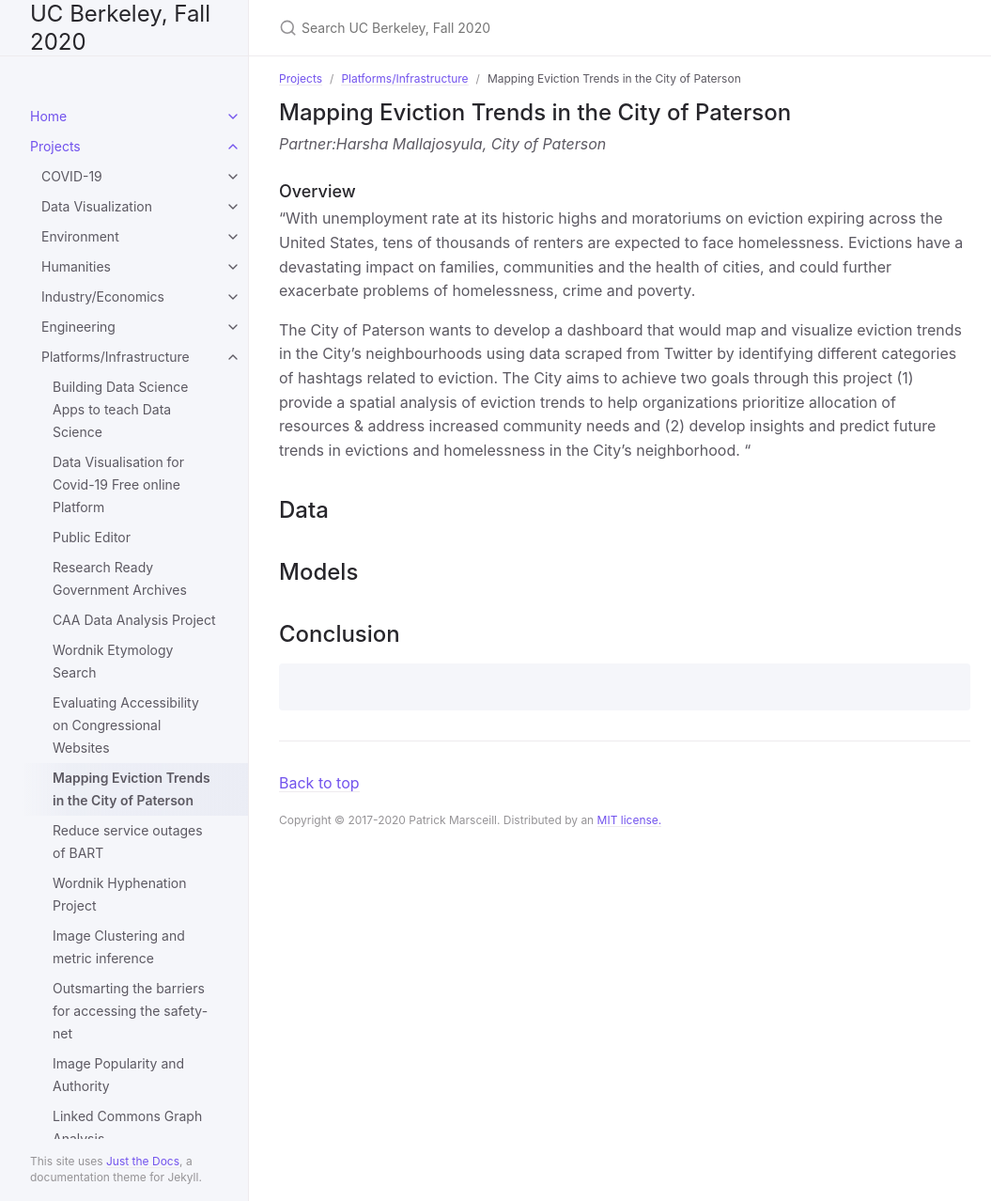
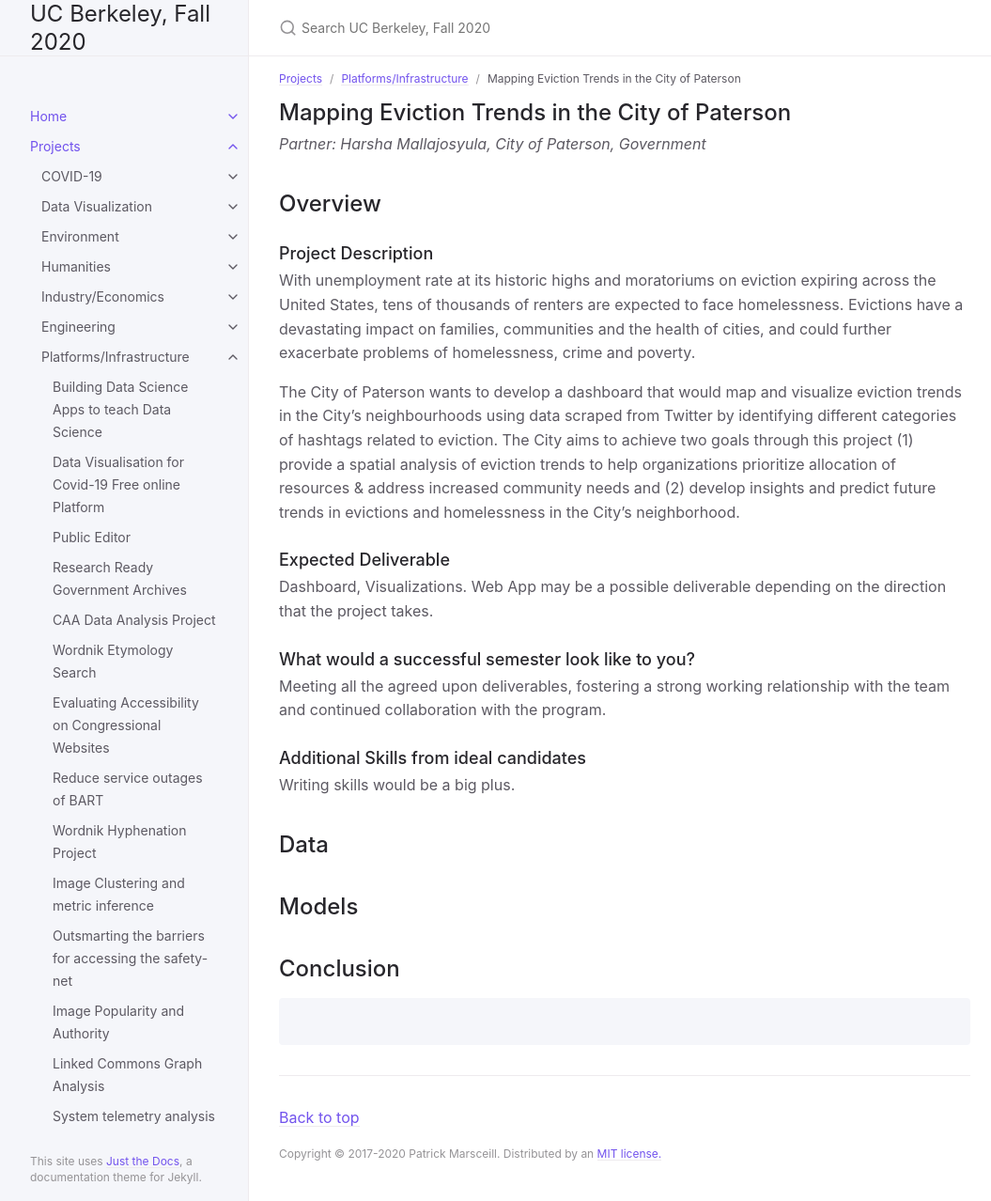
Before and after one commit to DS-Discovery/ds-discovery.github.io, a Jekyll site: the page built from Projects/Platforms:Infrastructure/Mapping Eviction Trends in the City of Paterson.md, in a window 1280 px wide and 1278 px high. Shown: the whole window at 94% size, without its empty margins (107-1162 px from the left). Built offline with Jekyll 4.4.1, drawn with Linux system fonts in a browser that asks for light colours; some of the changed text lies outside the part shown.

Commit message:
Update Mapping Eviction Trends in the City of Paterson.md

```diff
--- a/Projects/Platforms:Infrastructure/Mapping Eviction Trends in the City of Paterson.md
+++ b/Projects/Platforms:Infrastructure/Mapping Eviction Trends in the City of Paterson.md
@@ -3,18 +3,24 @@ layout: page
 title: Mapping Eviction Trends in the City of Paterson
 parent: Platforms/Infrastructure
 grand_parent: Projects
-nav_order: 2
+nav_order: 6
 ---
 
 
 ## Mapping Eviction Trends in the City of Paterson
-*Partner:Harsha Mallajosyula, City of Paterson*
+*Partner: Harsha Mallajosyula, City of Paterson, Government*
 
-### Overview
+## Overview
+### Project Description
+With unemployment rate at its historic highs and moratoriums on eviction expiring across the United States, tens of thousands of renters are expected to face homelessness. Evictions have a devastating impact on families, communities and the health of cities, and could further exacerbate problems of homelessness, crime and poverty.
 
-"With unemployment rate at its historic highs and moratoriums on eviction expiring across the United States, tens of thousands of renters are expected to face homelessness. Evictions have a devastating impact on families, communities and the health of cities, and could further exacerbate problems of homelessness, crime and poverty.
-
-The City of Paterson wants to develop a dashboard that would map and visualize eviction trends in the City’s neighbourhoods using data scraped from Twitter by identifying different categories of hashtags related to eviction. The City aims to achieve two goals through this project (1) provide a spatial analysis of eviction trends to help organizations prioritize allocation of resources & address increased community needs and (2) develop insights and predict future trends in evictions and homelessness in the City’s neighborhood. "
+The City of Paterson wants to develop a dashboard that would map and visualize eviction trends in the City’s neighbourhoods using data scraped from Twitter by identifying different categories of hashtags related to eviction. The City aims to achieve two goals through this project (1) provide a spatial analysis of eviction trends to help organizations prioritize allocation of resources & address increased community needs and (2) develop insights and predict future trends in evictions and homelessness in the City’s neighborhood.
+### Expected Deliverable
+Dashboard, Visualizations. Web App may be a possible deliverable depending on the direction that the project takes.
+### What would a successful semester look like to you?
+Meeting all the agreed upon deliverables, fostering a strong working relationship with the team and continued collaboration with the program.
+### Additional Skills from ideal candidates
+Writing skills would be a big plus.
 
 ## Data
 
```
